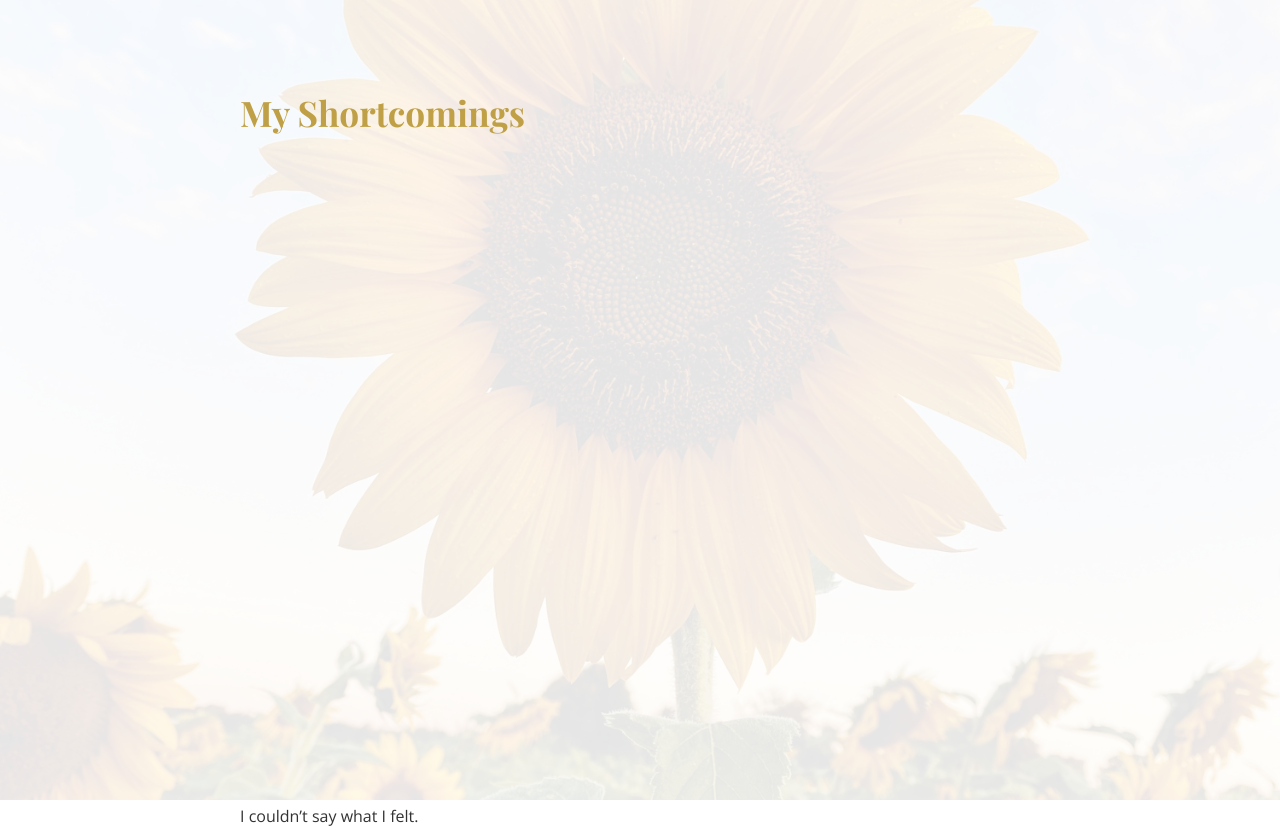
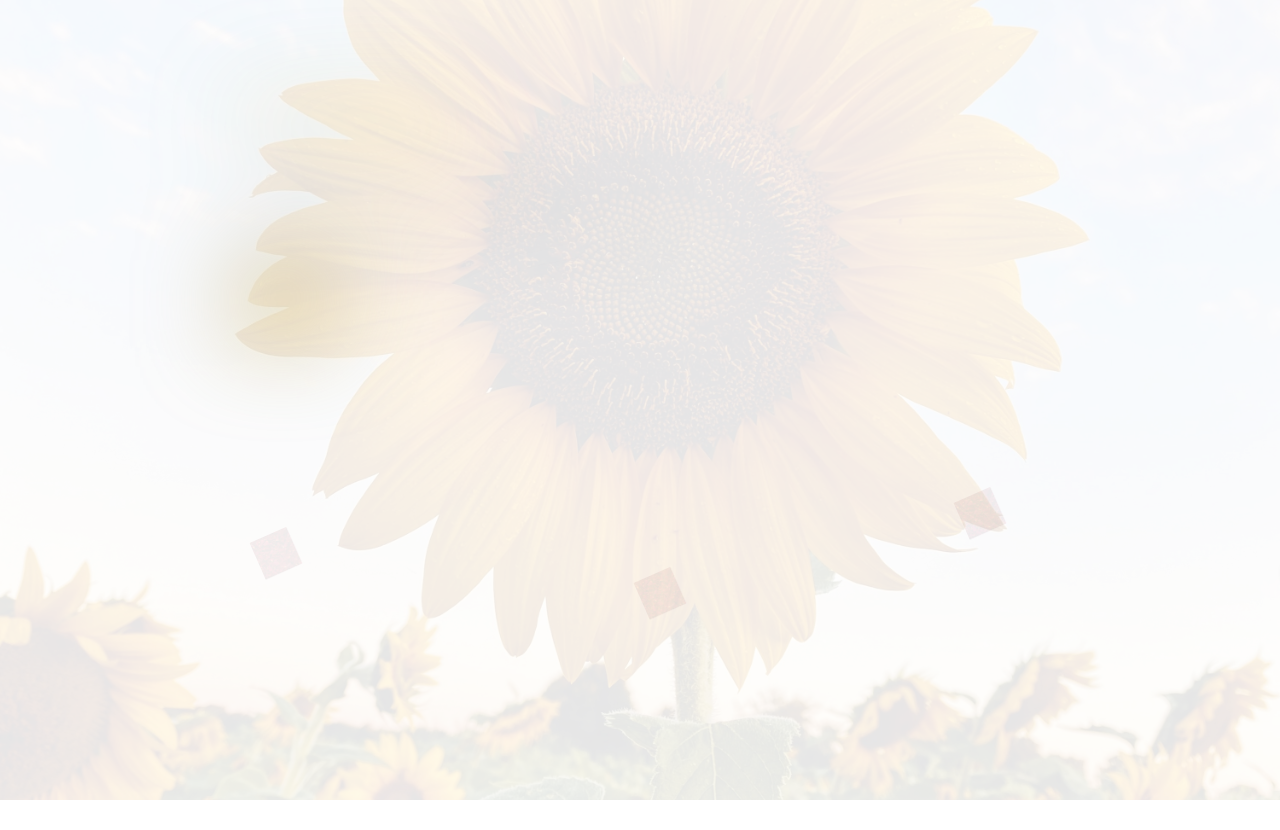
Before and after one commit to ap7812/toffu, a plain HTML site: page safeplace.html in a window 1280 px wide. Shown: the top 830 px of the page. After the commit the page ends 800 px from the top, so only its background shows below. Drawn offline with nearby package versions, Linux system fonts and the light colour scheme.

Commit message:
Update safeplace.html

```diff
--- a/safeplace.html
+++ b/safeplace.html
@@ -1,22 +1,21 @@
 <!DOCTYPE html>
 <html lang="en">
 <head>
-  <meta charset="UTF-8"><title>My Shortcomings</title>
+  <meta charset="UTF-8"><title>The Safe Place</title>
   <link rel="stylesheet" href="styles.css">
   <script src="script.js" defer></script>
 </head>
 <body>
   <div class="page-transition"></div>
   <div class="sunflower-bg"></div>
-  <div class="container">
-    <h2>My Shortcomings</h2>
-    <div style="height:600px"></div>
-    <p class="fade-in sans">I couldn’t say what I felt.</p>
-    <div style="height:300px"></div>
-    <p class="fade-in sans">But I never stopped loving you.</p>
-    <div style="height:300px"></div>
-    <p class="fade-in sans">I was lost—but you were always home.</p>
-    <button onclick="location.href='safeplace.html'">Next</button>
+  <div class="container clear-on-scroll" style="filter:blur(50px);">
+    <h2>The Safe Place</h2>
+    <p class="sans">You held me. I cried. And I found clarity in your arms.</p>
+    <p class="sans">Scroll to see the world clear…</p>
+    <button onclick="location.href='final.html'">Next</button>
   </div>
+  <img src="petal.png" class="petal" style="left:20%; top:90%;">
+  <img src="petal.png" class="petal" style="left:50%; top:95%;">
+  <img src="petal.png" class="petal" style="left:75%; top:85%;">
 </body>
 </html>
```
